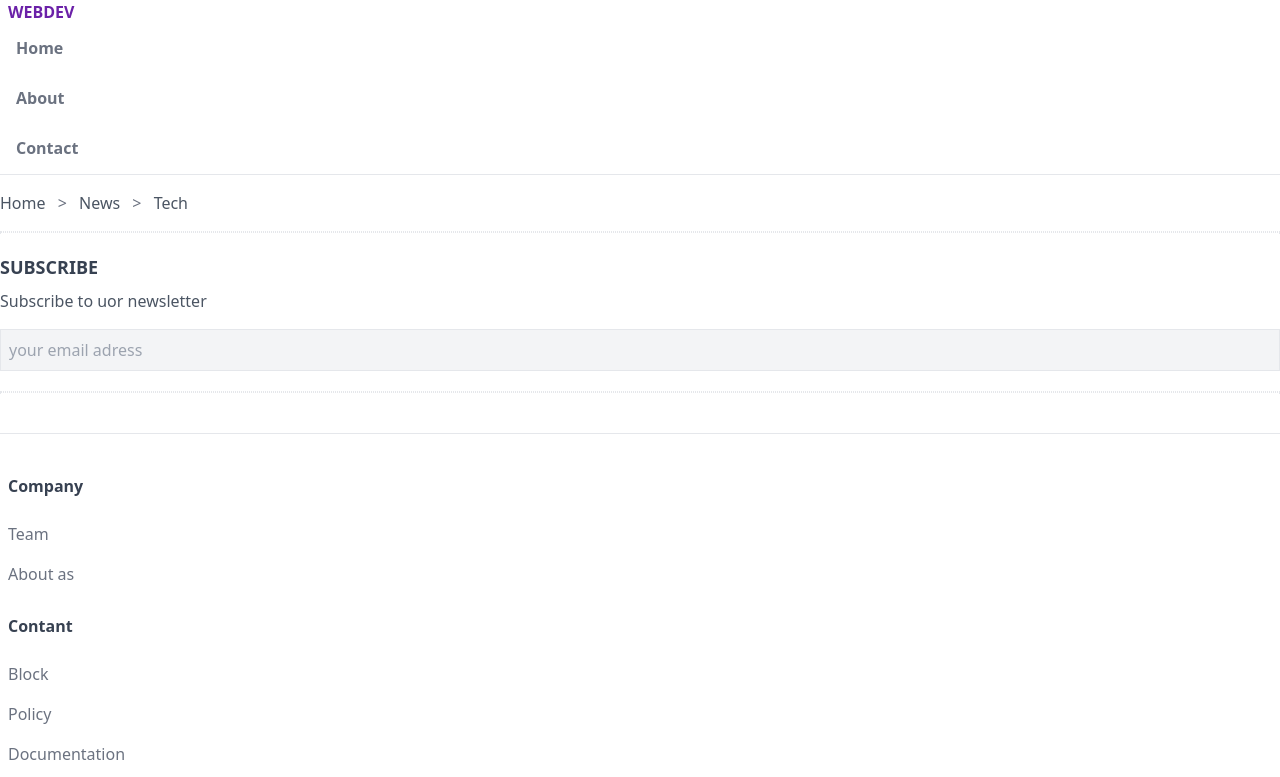
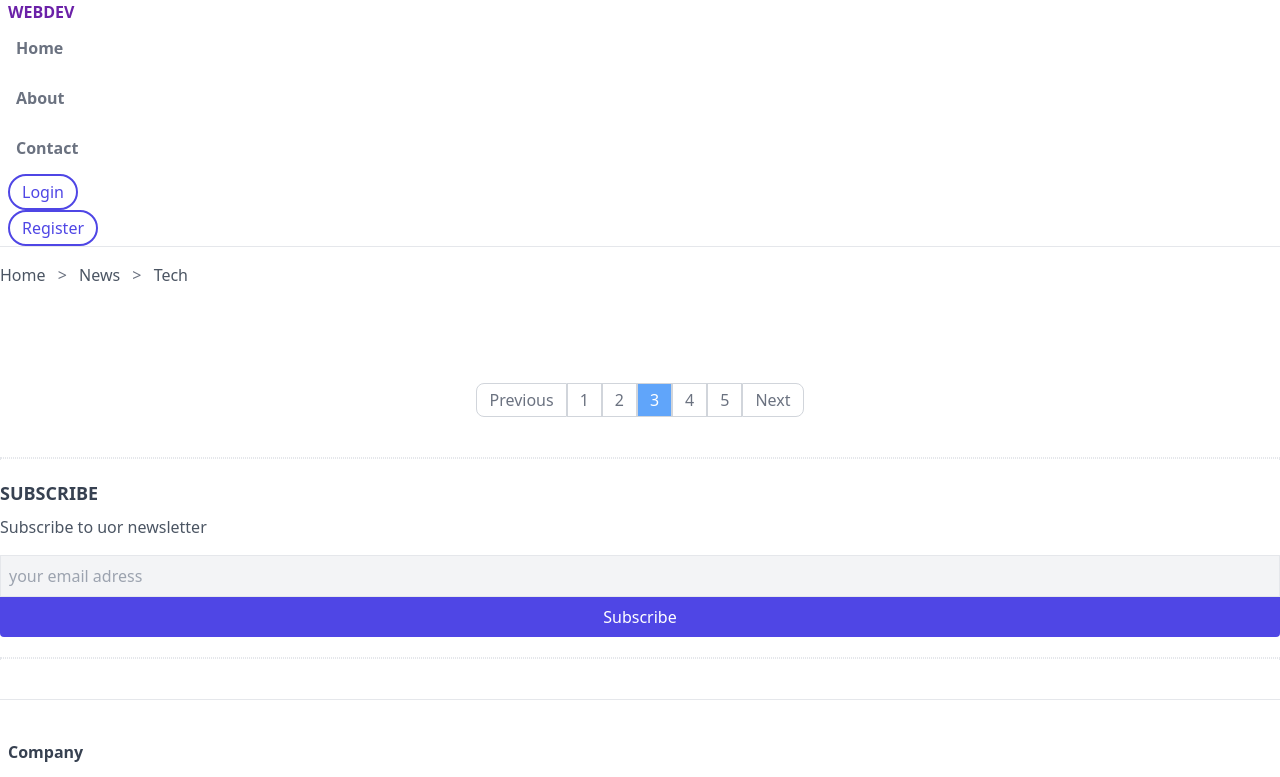
Before and after one commit to SergeyLoveyko/TailwindCSS, a website: page index.html in a window 1280 px wide. Shown: the top 777 px of the page. Drawn offline with Linux system fonts and the light colour scheme.

Commit message:
feat: add buttons

```diff
--- a/index.html
+++ b/index.html
@@ -15,6 +15,18 @@
         <li><a class="inline-block py-3 px-2 border-b-2 border-transparent hover:text-purple-800 hover:border-purple-800" href="#">About</a></li>
         <li><a class="inline-block py-3 px-2 border-b-2 border-transparent hover:text-purple-800 hover:border-purple-800" href="#">Contact</a></li>
       </ul>
+      <ul>
+        <li>
+          <button class="transition-all py-1 px-3 border-2 rounded-full border-indigo-600 text-indigo-600 hover:text-white hover:bg-indigo-800 hover:shadow-md hover:shadow-indigo-600 focus:outline-none focus:ring focus:ring-violet-300">
+            Login
+          </button>
+        </li>
+        <li>
+          <button class="transition-all py-1 px-3 border-2 rounded-full border-indigo-600 text-indigo-600 hover:text-white hover:bg-indigo-800 hover:shadow-md hover:shadow-indigo-600 focus:outline-none focus:ring focus:ring-violet-300">
+            Register
+          </button>
+        </li>
+      </ul>
     </nav>
   </header>
 
@@ -30,6 +42,19 @@
       </div>
     </div>
 
+    <!-- pagination -->
+     <div class="mt-20 mb-10">
+      <ul class="flex justify-center">
+        <li><a class="inline-block py-1 px-3 border border-gray-300 text-gray-500 hover:bg-gray-100 hover:text-gray-700 rounded-l-lg" href="#">Previous</a></li>
+        <li><a class="inline-block py-1 px-3 border border-gray-300 text-gray-500 hover:bg-gray-100 hover:text-gray-700" href="#">1</a></li>
+        <li><a class="inline-block py-1 px-3 border border-gray-300 text-gray-500 hover:bg-gray-100 hover:text-gray-700" href="#">2</a></li>
+        <li><a class="inline-block py-1 px-3 border border-gray-300 text-white bg-blue-400 hover:bg-blue-100" href="#">3</a></li>
+        <li><a class="inline-block py-1 px-3 border border-gray-300 text-gray-500 hover:bg-gray-100 hover:text-gray-700" href="#">4</a></li>
+        <li><a class="inline-block py-1 px-3 border border-gray-300 text-gray-500 hover:bg-gray-100 hover:text-gray-700" href="#">5</a></li>
+        <li><a class="inline-block py-1 px-3 border border-gray-300 text-gray-500 hover:bg-gray-100 hover:text-gray-700 rounded-r-lg" href="#">Next</a></li>
+      </ul>
+     </div>
+
     <!-- divider -->
      <div class="border border-dotted"></div>
 
@@ -42,6 +67,7 @@
         type="email"
         placeholder="your email adress"
       >
+      <button class="px-4 py-2 bg-indigo-600 text-white rounded-b w-full hover:bg-indigo-800">Subscribe</button>
      </div>
 
      <!-- divider -->
```
Also changed, not shown: public/style.css.
